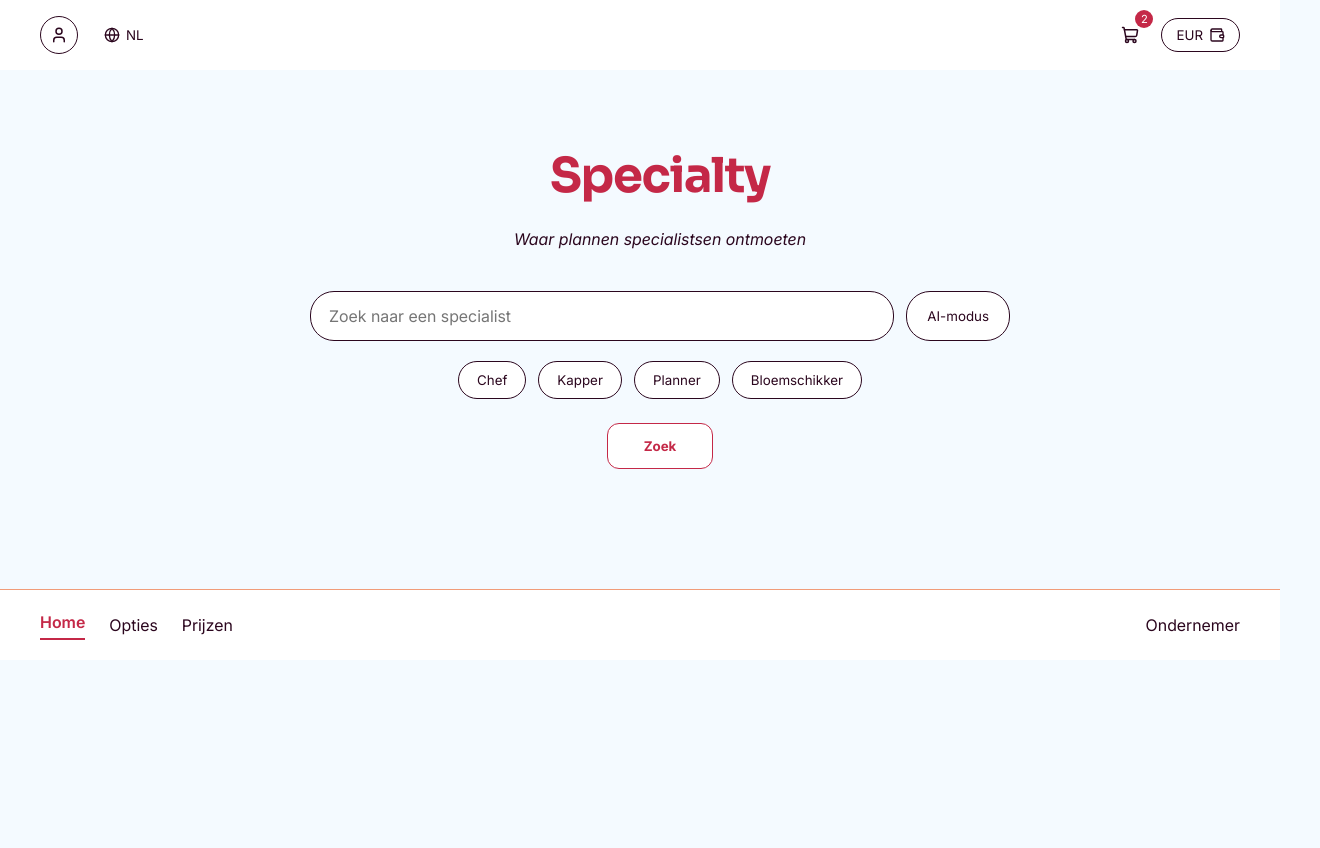
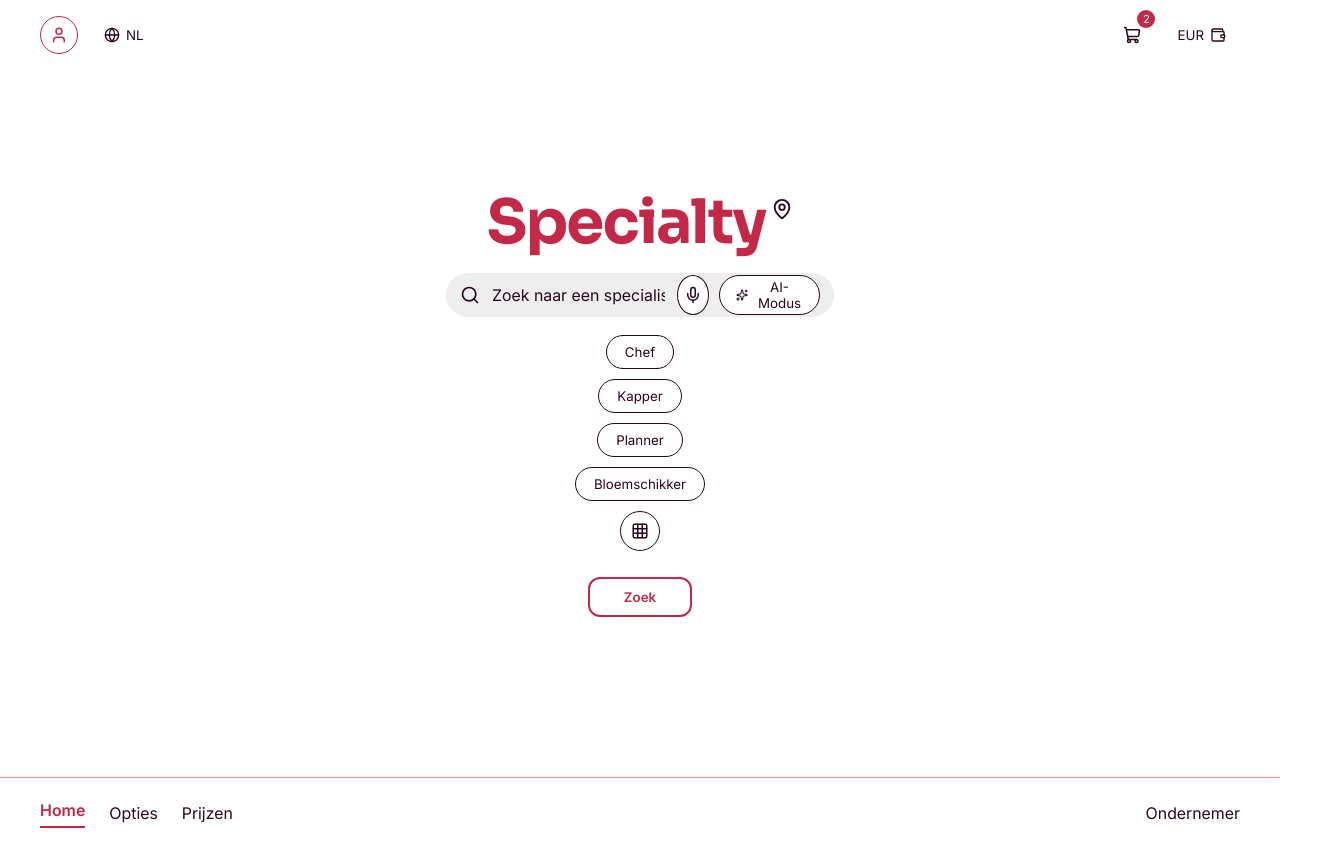
Before and after one commit to kdeborst/Specialty, a React (Vite) app: page / in a window 1280 px wide. Shown: the whole page, 1320 px wide, since content can reach past the window. Before the commit the page ends 800 px from the top, so only its background shows below. Built offline with nearby package versions, Linux system fonts and the light colour scheme.

Commit message:
Finetuning layout in HeroSearch

```diff
--- a/src/features/search/components/HeroSearch/HeroSearch.css
+++ b/src/features/search/components/HeroSearch/HeroSearch.css
@@ -1,6 +1,5 @@
 .hero-search {
-    width: 100%;
-    padding: 80px 20px;
+    padding: 120px 600px;
 }
 
 .hero-search-container {
@@ -12,75 +11,121 @@
     align-items: center;
 }
 
-.hero-search-title {
-    margin-bottom: 8px;
-    color: var(--color-intense-cherry);
-    font-size: 3rem;
+.hero-search-title-row {
+    display: flex;
+    align-items: flex-start;
+    gap: 6px;
+    margin-bottom: 16px;
 }
 
-.hero-search-subtitle {
-    margin-bottom: 40px;
-    color: var(--color-midnight-violet);
-    font-size: 1rem;
-    font-style: italic;
+.hero-search-title-row-title {
+    margin: 0;
+    color: var(--color-intense-cherry);
+    font-size: 3.8rem;
 }
 
-.hero-search-bar-row {
-    width: 100%;
-    max-width: 700px;
-    margin-bottom: 20px;
+.hero-search-title-row-icon {
+    margin-top: 8px;
+    color: var(--color-midnight-violet);
+}
+
+.hero-search-input-row {
+    margin-bottom: 18px;
     display: flex;
+    align-items: center;
     justify-content: center;
     gap: 12px;
     flex-wrap: wrap;
 }
 
+.hero-search-input-wrapper {
+    width: 360px;
+    height: 44px;
+    padding: 0 14px;
+    border-radius: 24px;
+    background-color: #eeeeee;
+    display: flex;
+    align-items: center;
+    gap: 10px;
+}
+
+.hero-search-input-icon {
+    color: var(--color-midnight-violet);
+    flex-shrink: 0;
+}
+
 .hero-search-input {
-    flex: 1;
-    min-width: 260px;
-    padding: 14px 18px;
-    border: 1px solid var(--color-midnight-violet);
-    border-radius: 24px;
+    width: 100%;
+    border: none;
+    outline: none;
+    background-color: transparent;
+    color: var(--color-midnight-violet);
     font-size: 1rem;
-    background-color: white;
+}
+
+.hero-search-input::placeholder {
     color: var(--color-midnight-violet);
 }
 
-.hero-search-ai-button {
-    padding: 14px 20px;
+.hero-search-mic-button,
+.hero-search-grid-button {
+    width: 40px;
+    height: 40px;
     border: 1px solid var(--color-midnight-violet);
-    border-radius: 24px;
+    border-radius: 50%;
     background-color: white;
     color: var(--color-midnight-violet);
+    display: flex;
+    justify-content: center;
+    align-items: center;
 }
 
-.hero-search-categories {
-    margin-bottom: 24px;
+.hero-search-ai-button {
+    height: 40px;
+    padding: 0 16px;
+    border: 1px solid var(--color-midnight-violet);
+    border-radius: 22px;
+    background-color: white;
+    color: var(--color-midnight-violet);
     display: flex;
+    align-items: center;
+    gap: 8px;
+}
+
+.hero-search-categories-row {
+    margin-bottom: 26px;
+    display: flex;
+    align-items: center;
     justify-content: center;
-    gap: 12px;
+    gap: 10px;
     flex-wrap: wrap;
 }
 
 .hero-search-category-button {
-    padding: 10px 18px;
+    padding: 8px 18px;
     border: 1px solid var(--color-midnight-violet);
-    border-radius: 24px;
+    border-radius: 22px;
     background-color: white;
     color: var(--color-midnight-violet);
 }
 
 .hero-search-find-button {
-    padding: 14px 36px;
-    border: 1px solid var(--color-intense-cherry);
+    padding: 10px 34px;
+    border: 2px solid var(--color-intense-cherry);
     border-radius: 12px;
     background-color: white;
     color: var(--color-intense-cherry);
-    font-weight: bold;
+    font-weight: 600;
 }
 
 .hero-search-ai-button:hover,
-.hero-search-category-button:hover,
+.hero-search-category-button:hover {
+    background-color: var(--color-midnight-violet);
+    color: white;
+    border: none;
+}
+
 .hero-search-find-button:hover {
-    background-color: var(--color-alice);
+    background-color: var(--color-intense-cherry);
+    color: white;
 }
--- a/src/features/search/components/HeroSearch/HeroSearch.jsx
+++ b/src/features/search/components/HeroSearch/HeroSearch.jsx
@@ -1,24 +1,39 @@
 import './HeroSearch.css'
+import { Search, Mic, Sparkles, MapPin, Grid3x3 } from 'lucide-react';
 
 function HeroSearch() {
     return (
         <section className='hero-search'>
             <div className='hero-search-container'>
-                <h2 className='hero-search-title'>Specialty</h2>
-                <p className='hero-search-subtitle'>Waar plannen specialistsen ontmoeten</p>
-                <div className='hero-search-bar-row'>
-                    <input
-                        className='hero-search-input'
-                        type="text"
-                        placeholder='Zoek naar een specialist'
-                    />
-                    <button className='hero-search-ai-button'>AI-modus</button>
+                <div className='hero-search-title-row'>
+                    <h2 className='hero-search-title-row-title'>Specialty</h2>
+                    <MapPin size={22} className='hero-search-title-row-icon' />
                 </div>
-                <div className='hero-search-categories'>
+                <div className='hero-search-input-row'>
+                    <div className='hero-search-input-wrapper'>
+                        <Search size={20} className='hero-search-input-icon' />
+                        <input
+                            className='hero-search-input'
+                            type="text"
+                            placeholder='Zoek naar een specialist'
+                        />
+                        <button className='hero-search-mic-button' aria-label='Microfoon'>
+                            <Mic size={18} />
+                        </button>
+                        <button className='hero-search-ai-button'>
+                            <Sparkles size={16} />
+                            <span>AI-Modus</span>
+                        </button>
+                    </div>
+                </div>
+                <div className='hero-search-categories-row'>
                     <button className='hero-search-category-button'>Chef</button>
                     <button className='hero-search-category-button'>Kapper</button>
                     <button className='hero-search-category-button'>Planner</button>
                     <button className='hero-search-category-button'>Bloemschikker</button>
+                    <button className='hero-search-grid-button' aria-label='Meer opties'>
+                        <Grid3x3 size={18} />
+                    </button>
                 </div>
                 <div className='hero-search-action'>
                     <button className='hero-search-find-button'>Zoek</button>
--- a/src/layouts/AppHeader/AppHeader.css
+++ b/src/layouts/AppHeader/AppHeader.css
@@ -41,7 +41,6 @@
 .app-header-cart-button {
     width: 38px;
     height: 38px;
-    border: 1px solid var(--color-midnight-violet);
     border-radius: 50%;
     background-color: white;
     color: var(--color-midnight-violet);
@@ -50,20 +49,25 @@
     align-items: center;
 }
 
+.app-header-circle-button {
+    border: 1px solid var(--color-intense-cherry);
+    color: var(--color-intense-cherry);
+}
+
 .app-header-language-button,
 .app-header-currency-button {
     display: flex;
     align-items: center;
     gap: 6px;
     padding: 8px 14px;
-    border: 1px solid var(--color-midnight-violet);
     border-radius: 22px;
     background-color: white;
     color: var(--color-midnight-violet);
 }
 
 .app-header-cart-button,
-.app-header-language-button {
+.app-header-language-button,
+.app-header-currency-button {
     border: none;
 }
 
@@ -92,5 +96,4 @@
 .app-header-currency-button:hover {
     background-color: var(--color-intense-cherry);
     color: white;
-    border: none
 }
--- a/src/layouts/AppHeader/AppHeader.jsx
+++ b/src/layouts/AppHeader/AppHeader.jsx
@@ -1,5 +1,5 @@
 import './AppHeader.css';
-import { User, Globe, ShoppingCart, Wallet, Grid3x3 } from 'lucide-react'
+import { User, Globe, ShoppingCart, Wallet, Grid3x3 } from 'lucide-react';
 
 function AppHeader({ showLogo }) {
     return (
--- a/src/layouts/AppLayout/AppLayout.css
+++ b/src/layouts/AppLayout/AppLayout.css
@@ -1,6 +1,5 @@
 .app-layout {
     min-height: 100vh;
-    background-color: var(--color-alice);
 }
 
 .app-layout-main {
--- a/src/styles/globals.css
+++ b/src/styles/globals.css
@@ -3,7 +3,7 @@
 
 /* === GENERAL STYLES === */
 body {
-    background: var(--color-alice);
+    background: white;
     color: var(--color-midnight-violet);
     font-family: var(--font-body);
     line-height: 1.5;
```
